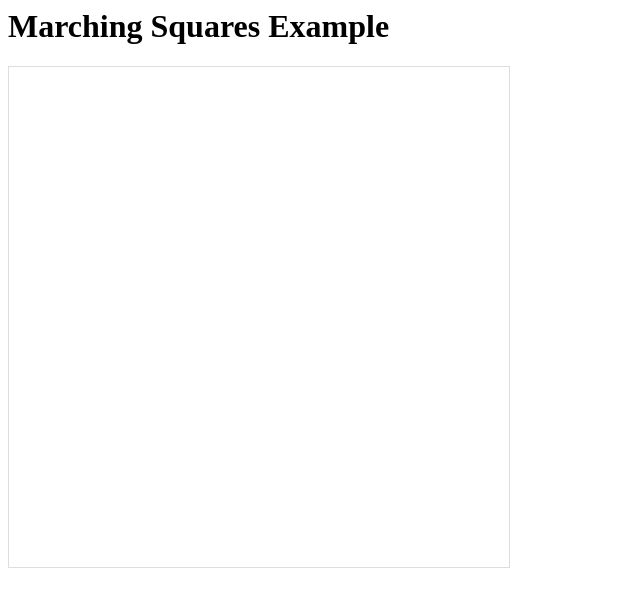
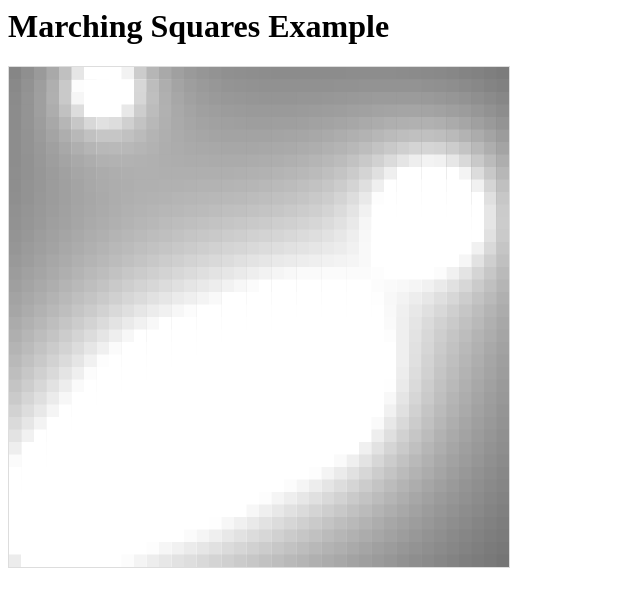
Before and after one commit to eshirazi/marching-squares, a website: page index.html in a window 1280 px wide. Shown: the whole page, without its empty margins (0-640 px from the left). Drawn offline with nearby package versions, Linux system fonts and the light colour scheme; animation ran at ten frames a second.

Commit message:
implemented function F, and functionAltitudeRenderer

```diff
--- a/index.html
+++ b/index.html
@@ -1,6 +1,11 @@
 <html>
   <head>
+    <title>
+      Marching Squares
+    </title>
     <script src="/node_modules/three/build/three.js"></script>
+    <script src="/js/F.js"></script>
+    <script src="/js/functionAltitudeRenderer.js"></script>
     <script src="/js/main.js"></script>
     <link rel="stylesheet" href="/css/main.css" />
   </head>
--- /dev/null
+++ b/js/F.js
@@ -0,0 +1,57 @@
+const MIN_BALL_ALTITUDE = 0.05;
+const MAX_BALL_ALTITUDE = 0.2;
+const MAX_AXIS_VELOCITY = 0.02;
+
+class F {
+  constructor(numBalls = 5) {
+    this.balls = [];
+
+    for (let i = 0; i < numBalls; i++) {
+      this.balls.push({
+        pos: new THREE.Vector2(Math.random(), Math.random()),
+        vel: new THREE.Vector2(
+          (Math.random() * 2 - 1) * MAX_AXIS_VELOCITY,
+          (Math.random() * 2 - 1) * MAX_AXIS_VELOCITY
+        ),
+        alt:
+          Math.random() * (MAX_BALL_ALTITUDE - MIN_BALL_ALTITUDE) +
+          MIN_BALL_ALTITUDE
+      });
+    }
+  }
+
+  step() {
+    for (let ball of this.balls) {
+      ball.pos.add(ball.vel);
+
+      if (ball.pos.x < 0) {
+        ball.pos.x = 0;
+        ball.vel.x = Math.abs(ball.vel.x);
+      }
+
+      if (ball.pos.y < 0) {
+        ball.pos.y = 0;
+        ball.vel.y = Math.abs(ball.vel.y);
+      }
+
+      if (ball.pos.x > 1) {
+        ball.pos.x = 1;
+        ball.vel.x = -Math.abs(ball.vel.x);
+      }
+
+      if (ball.pos.y > 1) {
+        ball.pos.y = 1;
+        ball.vel.y = -Math.abs(ball.vel.y);
+      }
+    }
+  }
+
+  calc(pos) {
+    let ret = 0;
+
+    for (let ball of this.balls) {
+      ret += (1 / ball.pos.distanceTo(pos)) * ball.alt;
+    }
+    return ret;
+  }
+}
--- /dev/null
+++ b/js/functionAltitudeRenderer.js
@@ -0,0 +1,17 @@
+function functionAltitudeRenderer(canvas, ctx, f, axisStepSize) {
+  const w = canvas.clientWidth;
+  const h = canvas.clientHeight;
+
+  for (let x = 0; x < 1; x += axisStepSize) {
+    for (let y = 0; y < 1; y += axisStepSize) {
+      const channel = Math.floor(f.calc(new THREE.Vector2(x, y)) * 130);
+      ctx.fillStyle = `rgb(${channel}, ${channel}, ${channel})`;
+      ctx.fillRect(
+        x * w,
+        y * h,
+        (x + axisStepSize) * w,
+        (y + axisStepSize) * h
+      );
+    }
+  }
+}
--- a/js/main.js
+++ b/js/main.js
@@ -0,0 +1,78 @@
+const AXIS_STEPS = 40;
+const AXIS_STEP_SIZE = 1 / AXIS_STEPS;
+
+function onLoad() {
+  const canvas = document.getElementsByClassName("main-canvas")[0];
+  const ctx = canvas.getContext("2d");
+  const f = new F();
+  const w = canvas.clientWidth;
+  const h = canvas.clientHeight;
+
+  function step() {
+    f.step();
+  }
+
+  function render() {
+    functionAltitudeRenderer(canvas, ctx, f, AXIS_STEP_SIZE);
+  }
+
+  function frame() {
+    step();
+    render();
+  }
+
+  function FpsCtrl(fps, callback) {
+    let delay = 1000 / fps, // calc. time per frame
+      time = null, // start time
+      frame = -1, // frame count
+      tref; // rAF time reference
+
+    function loop(timestamp) {
+      if (time === null) time = timestamp; // init start time
+      var seg = Math.floor((timestamp - time) / delay); // calc frame no.
+      if (seg > frame) {
+        // moved to next frame?
+        frame = seg; // update
+        callback({
+          // callback function
+          time: timestamp,
+          frame: frame
+        });
+      }
+      tref = requestAnimationFrame(loop);
+    }
+
+    // play status
+    this.isPlaying = false;
+
+    // set frame-rate
+    this.frameRate = function(newfps) {
+      if (!arguments.length) return fps;
+      fps = newfps;
+      delay = 1000 / fps;
+      frame = -1;
+      time = null;
+    };
+
+    // enable starting/pausing of the object
+    this.start = function() {
+      if (!this.isPlaying) {
+        this.isPlaying = true;
+        tref = requestAnimationFrame(loop);
+      }
+    };
+
+    this.pause = function() {
+      if (this.isPlaying) {
+        cancelAnimationFrame(tref);
+        this.isPlaying = false;
+        time = null;
+        frame = -1;
+      }
+    };
+  }
+
+  new FpsCtrl(40, frame).start();
+}
+
+window.onload = onLoad;
```
